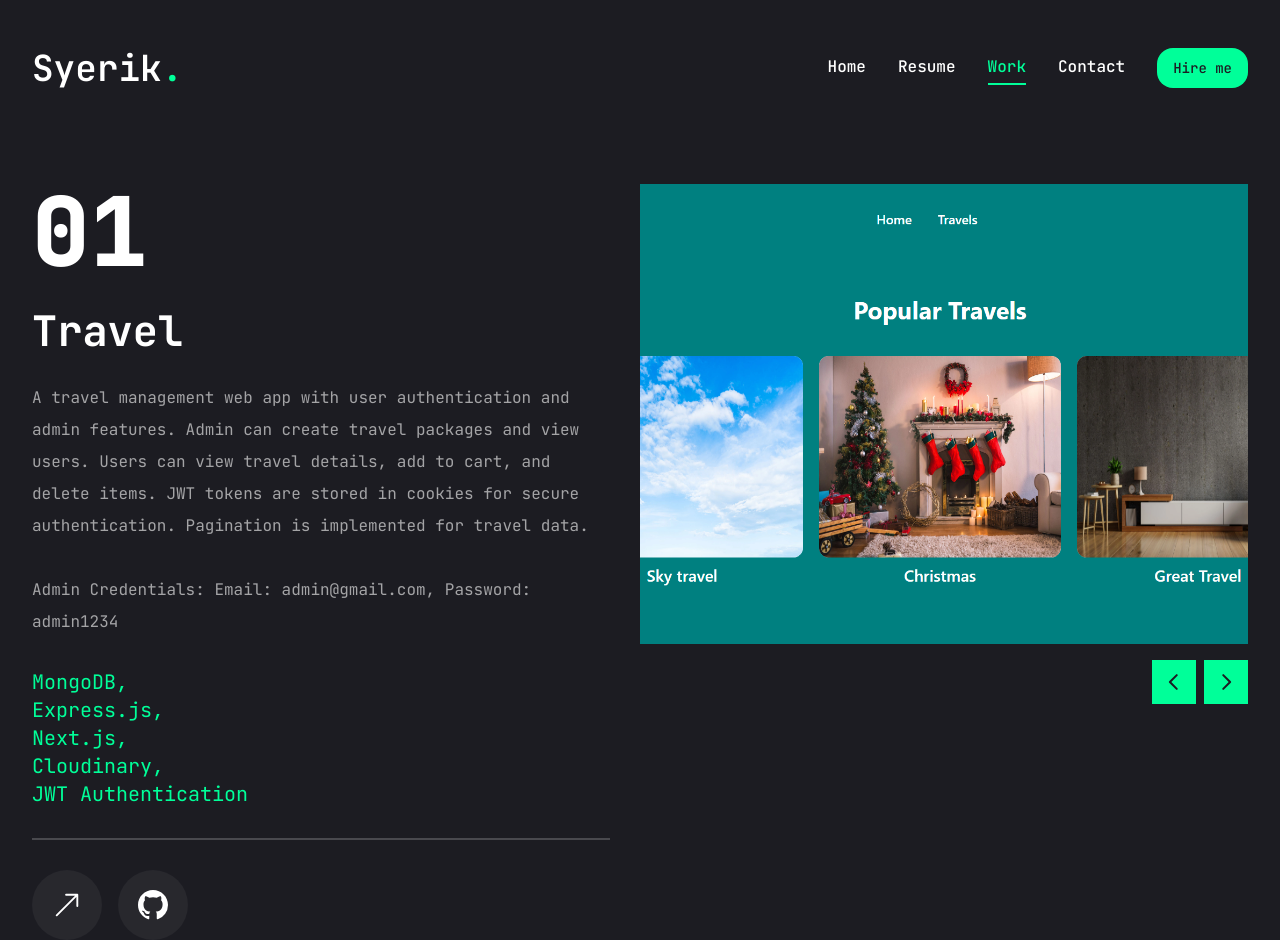
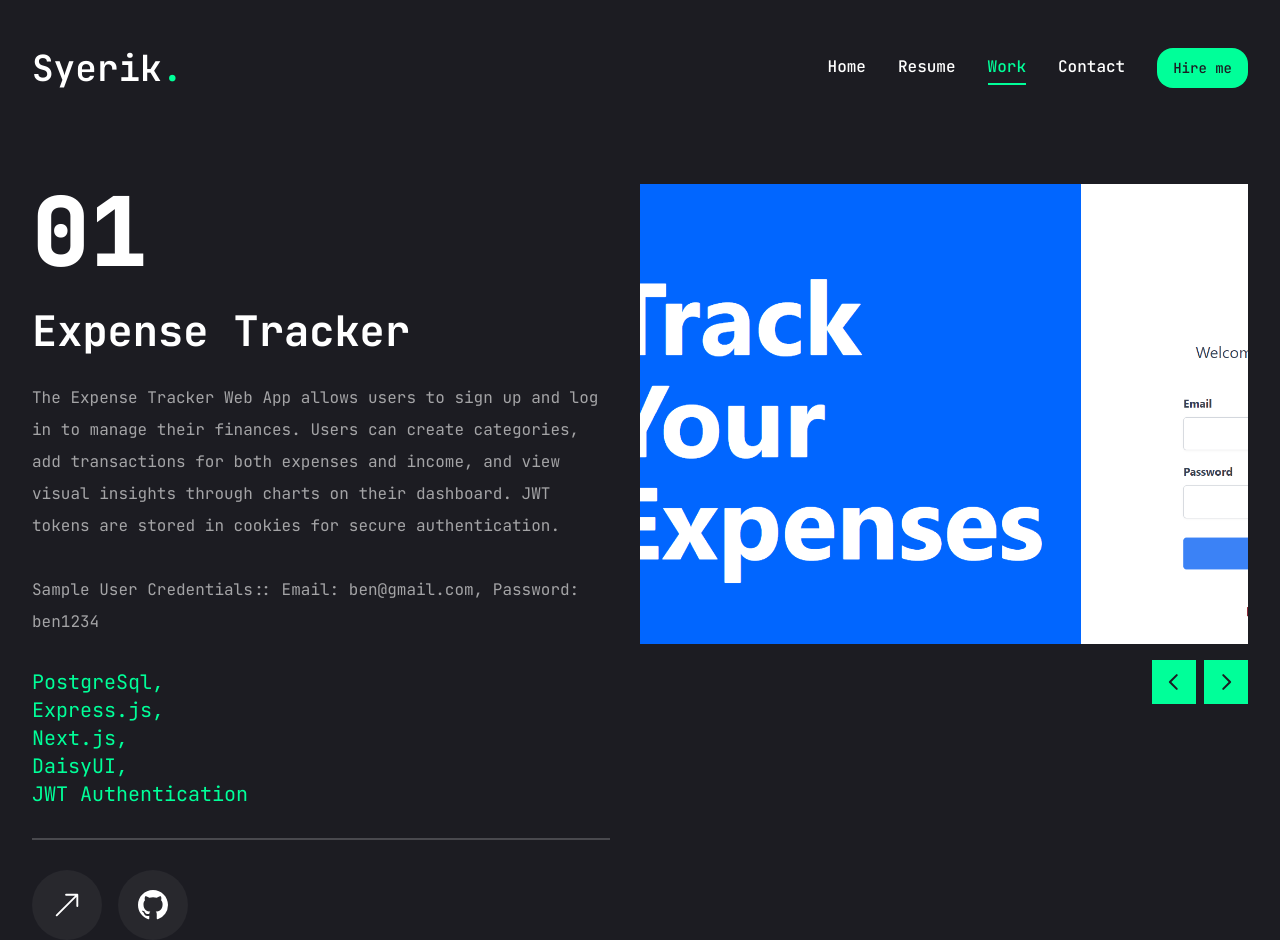
Before and after one commit to syerikkh/portfolio, a Next.js app: page /work in a window 1280 px wide. Built offline with nearby package versions, Linux system fonts and the light colour scheme.

Commit message:
expense tracker

```diff
--- a/app/work/page.jsx
+++ b/app/work/page.jsx
@@ -18,6 +18,31 @@ import WorkSliderButtons from "../../components/WorkSliderButtons";
 const projects = [
   {
     num: "01",
+    category: "Expense Tracker",
+    title: "project 1",
+    description: (
+      <>
+        The Expense Tracker Web App allows users to sign up and log in to manage
+        their finances. Users can create categories, add transactions for both
+        expenses and income, and view visual insights through charts on their
+        dashboard. JWT tokens are stored in cookies for secure authentication.
+        <br /> <br />
+        Sample User Credentials:: Email: ben@gmail.com, Password: ben1234
+      </>
+    ),
+    stack: [
+      { name: "PostgreSql" },
+      { name: "Express.js" },
+      { name: "Next.js" },
+      { name: "DaisyUI" },
+      { name: "JWT Authentication" },
+    ],
+    image: "/Tracker.png",
+    live: "https://expense-tracker-psi-amber.vercel.app/",
+    github: "https://github.com/syerikkh/expense_tracker",
+  },
+  {
+    num: "02",
     category: "travel",
     title: "project 2",
     description: (
@@ -42,9 +67,9 @@ const projects = [
     github: "https://github.com/syerikkh/Travel",
   },
   {
-    num: "02",
+    num: "03",
     category: "frontend project",
-    title: "project 1",
+    title: "project 3",
     description: "I created a blog website with data fetching functionality.",
     stack: [{ name: "Html 5" }, { name: "Css 3" }, { name: "Next.js" }],
     image: "/Blog.png",
@@ -53,7 +78,7 @@ const projects = [
   },
 
   {
-    num: "03",
+    num: "04",
     category: "More projects coming soon...",
     title: "More projects coming soon",
     description: "Stay tuned for more projects!",
```
Also changed, not shown: public/Tracker.png (added).
